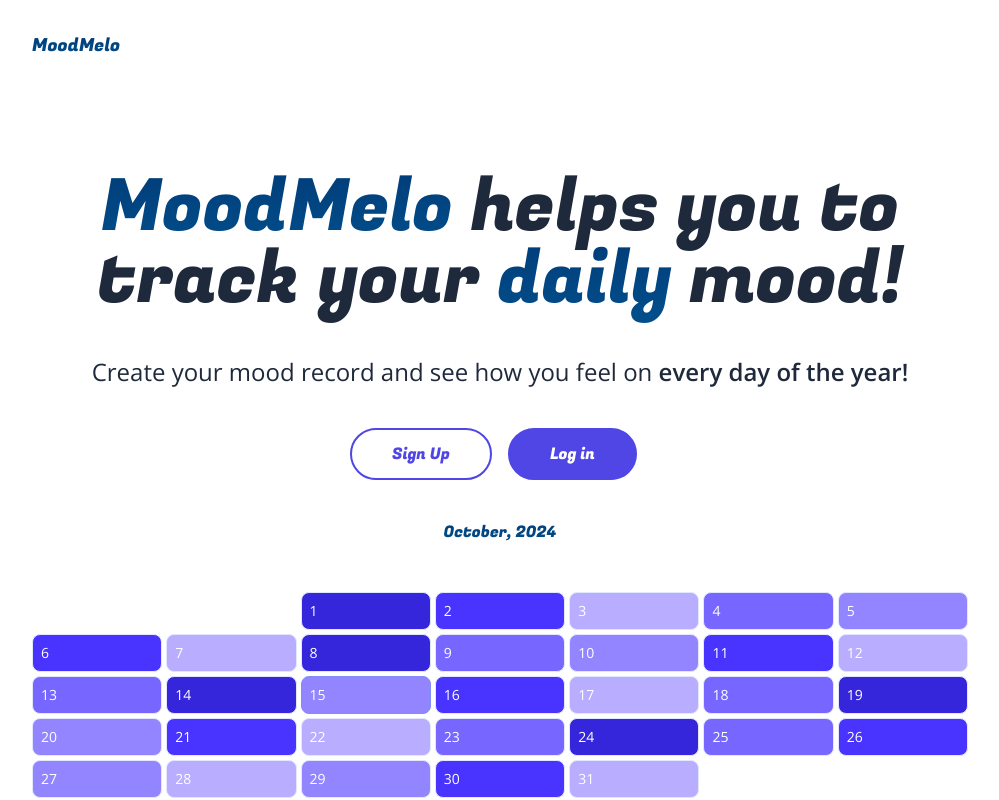
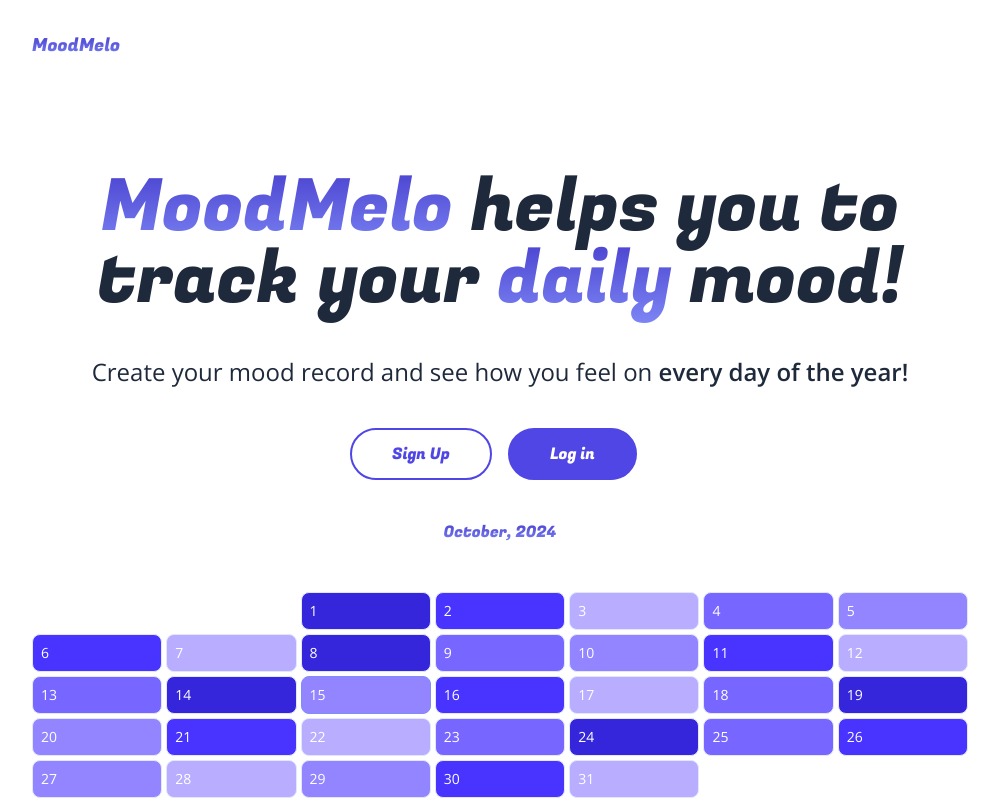
Before and after one commit to samgcane/MoodMelo, a Next.js app: page / in a window 1280 px wide. Shown: the top 800 px of the page, without its empty margins (140-1139 px from the left). Built offline with nearby package versions, Linux system fonts and the light colour scheme; no server answers; some icons are missing.

Commit message:
Gradient change back to indigo

```diff
--- a/app/globals.css
+++ b/app/globals.css
@@ -3,7 +3,7 @@
 @tailwind utilities;
 
 .textGradient {
-    background: -webkit-linear-gradient(#003a76, #02518e);
+    background: -webkit-linear-gradient(#4338ca, #818cf8);
     -webkit-background-clip: text;
     -webkit-text-fill-color: transparent;
 }
```
